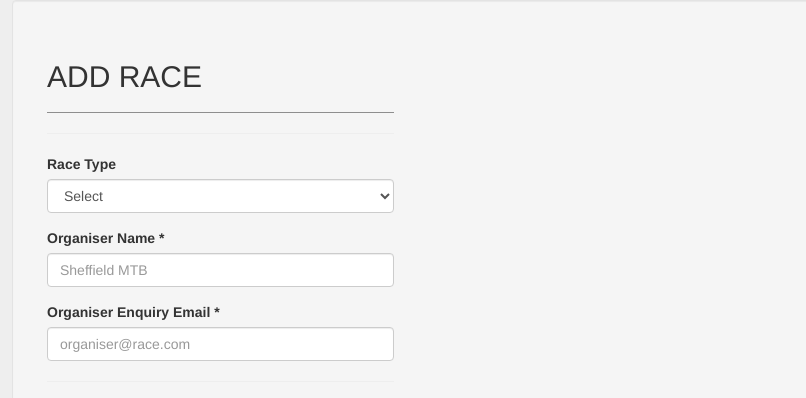
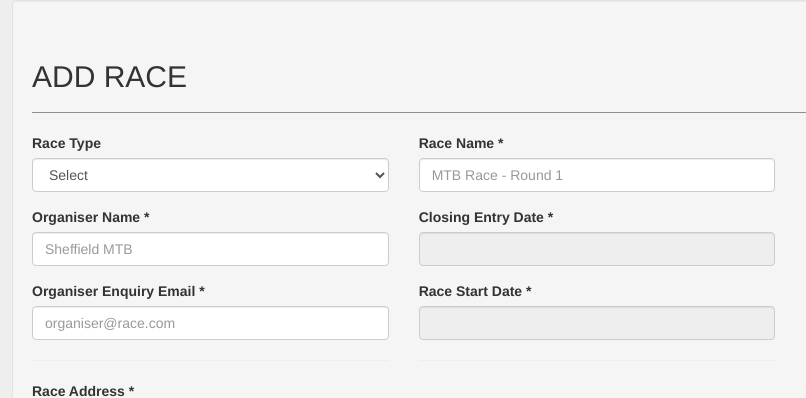
Before and after one commit to DJLad97/UK-Cycling-Events, a PHP site: page /UK/add-race.php in a window 1280 px wide. Shown: the top 398 px of the page, without its empty margins (43-849 px from the left). Run offline with PHP 8.4, Linux system fonts and the light colour scheme; a map, chart or similar area stays blank; some libraries are stand-ins or nearby versions.

Commit message:
Changed the layout of the form

```diff
--- a/WAD-Assignment/add-race.php
+++ b/WAD-Assignment/add-race.php
@@ -47,10 +47,12 @@
             }
        ?>
            </div>
-        <form class="col-md-4" method="post" id="add-race-form" action="insert-race.php">
+        <form method="post" id="add-race-form" action="insert-race.php">
           <div class="page-header">
             <h2>ADD RACE</h2>
-          </div><hr />
+          </div>
+          <div class="row">
+            <div class="col-md-4">
               <div class="form-group">
                 <label>Race Type</label>
                 <select name="raceType" class="form-control">
@@ -67,6 +69,8 @@
                 <label>Organiser Enquiry Email *</label>
                 <input type="text" class="form-control" name="organiserEmail" placeholder="organiser@race.com"/>
               </div><hr>
+            </div>
+            <div class="col-md-4">
               <div class="form-group">
                 <label>Race Name *</label>
                 <input type="text" class="form-control" name="raceName" placeholder="MTB Race - Round 1"/>
@@ -78,7 +82,12 @@
               <div class="form-group">
                 <label id="test">Race Start Date *</label>
                 <input type="text" class="form-control" id="startDate" name="raceStartDate" readonly="readonly"/>
+                <hr>
               </div>
+            </div>
+          </div>
+          <div class="row">
+            <div class="col-md-4">
               <div class="form-group">
                 <label>Race Address *</label>
                 <input type="text" class="form-control" name="raceAddress" placeholder="Address of race start location"/>
@@ -90,7 +99,7 @@
               <div class="form-group">
                 <label>Race Latitude *</label> <label><small>Click on the map to get your latitude and longitude</small></label>
                 <input type="text" class="form-control" id="latLong" name="raceLatLong" readonly="readonly"/>
-               <div id="map"></div>
+                <hr>
               </div>
               <div class="form-group">
                 <label>Is your race free to enter? *</label>
@@ -108,6 +117,11 @@
                 <label>Race Description</label>
                 <textarea type="comments" class="form-control" name="raceDesc" placeholder="Provide your race description here to make your race more appealing"></textarea>
               </div>
+            </div>
+            <div class="col-md-4">
+              <div id="map"></div>
+            </div>
+          </div>
             <div class="form-group">
                 <input type="submit" name="submit" value="Submit" class="btn btn-primary btn-lg" />
             </div>
```
Lines whose indentation alone changed are shown as unchanged.
